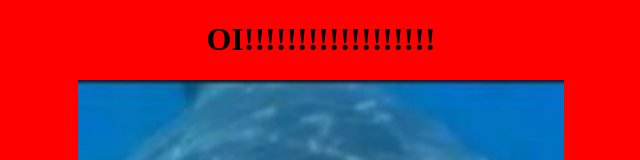
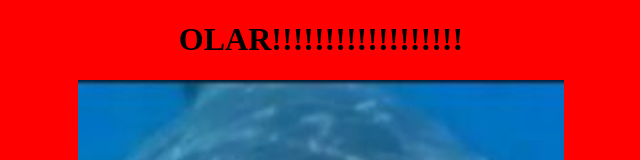
Before and after one commit to isabellapmeireles/Site-pra-date, a plain HTML site: page index.html in a window 1280 px wide. Shown: the top 160 px of the page, without its empty margins (319-959 px from the left). Drawn offline with Linux system fonts and the light colour scheme.

Commit message:
Update index.html

```diff
--- a/index.html
+++ b/index.html
@@ -7,7 +7,7 @@
     <title>Melhor convite do mundo!!!!!!!!!!!!!</title>
 </head>
 <body  style="background-color: red;">
-    <h1>OI!!!!!!!!!!!!!!!!!!</h1>
+    <h1>OLAR!!!!!!!!!!!!!!!!!!</h1>
         <img src="/imagens/ehhehehehtubaron.jpg" alt="tubaron sorrindo" style="height: 500px;"><br>
         <a href="/pagina2.html"><button type="button">Me aperta aqui :3</button></a>
 </body>
```
